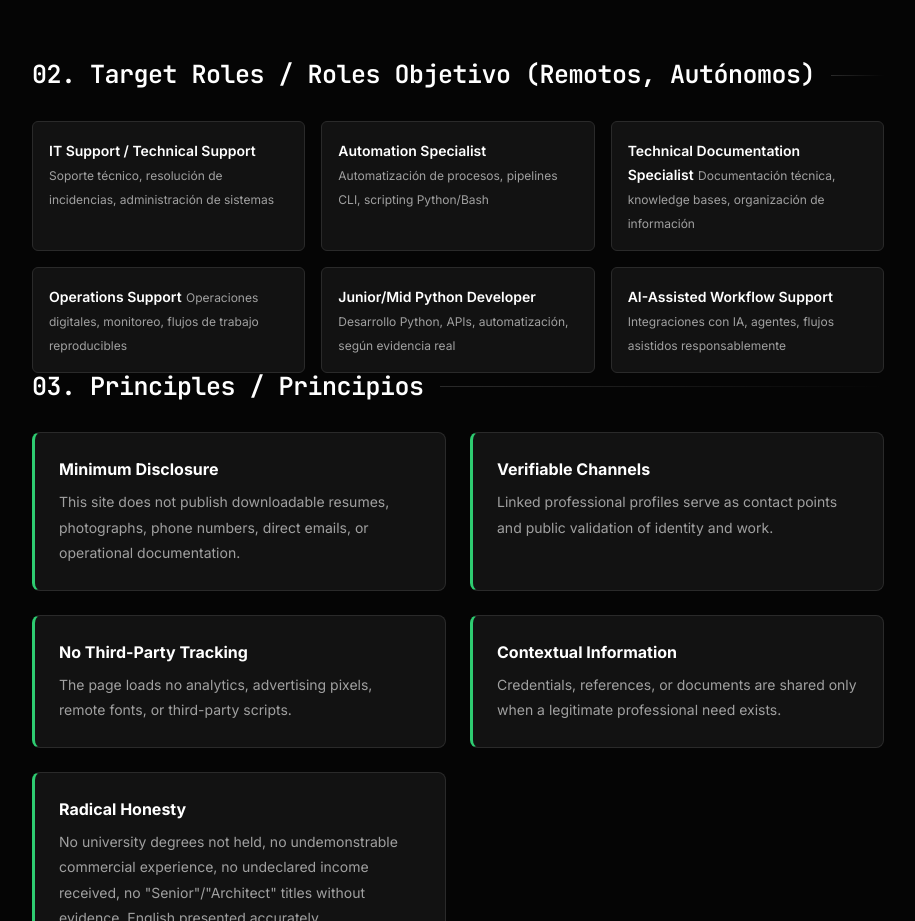
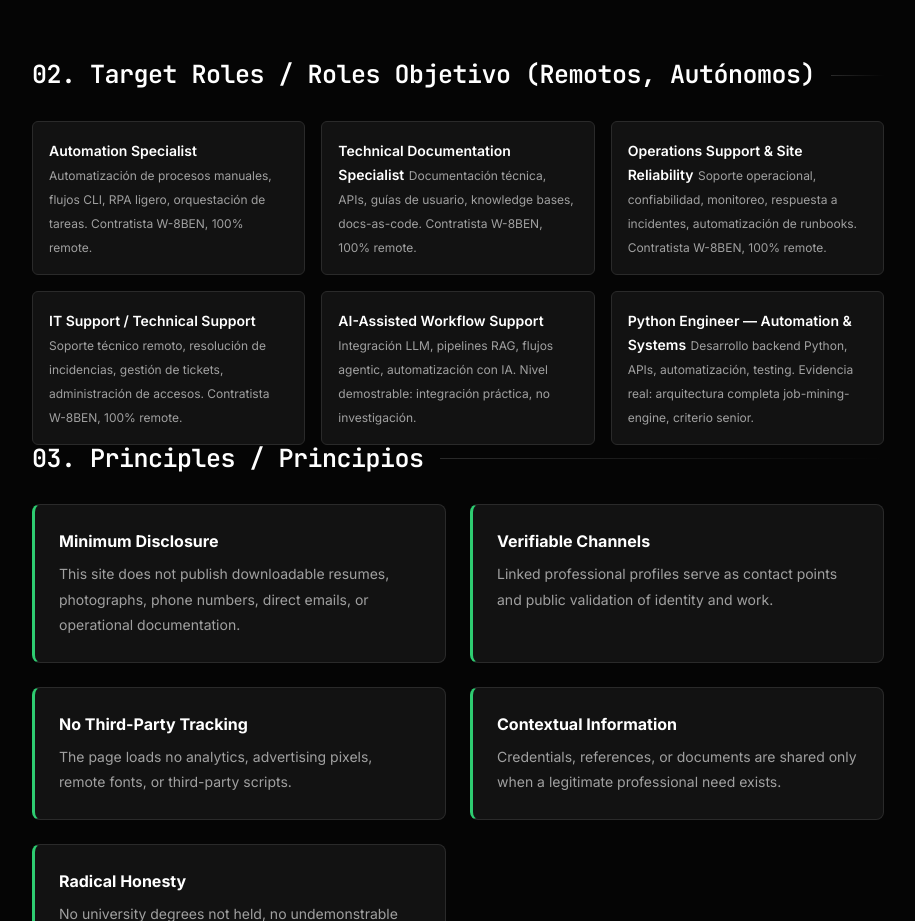
Before and after one commit to mdasuaje/mdasuaje.github.io, a plain HTML site: page index.html in a window 1280 px wide. Shown: the part 2157-3078 px from the top of the page, without its empty margins (182-1097 px from the left). Drawn offline with Linux system fonts and the light colour scheme.

Commit message:
feat(portfolio): sincronizar roles objetivo con profile/mauro.yaml (job-mining-engine)
- Hero h2: CLI-First Automation Specialist | Systems / Automation / Pipeline Engineer
- Roles objetivo reordenados según profile/mauro.yaml v1.0:
  1. Automation Specialist
  2. Technical Documentation Specialist
  3. Operations Support & Site Reliability
  4. IT Support / Technical Support
  5. AI-Assisted Workflow Support
  6. Python Engineer — Automation & Systems (reemplaza 'Junior/Mid Python Developer')
- Descripciones de roles alineadas con focus y condiciones W-8BEN / 100% remote
- README.md sincronizado con index.html

Coincide con profile/mauro.yaml source of truth (job-mining-engine rama main).

```diff
--- a/index.html
+++ b/index.html
@@ -837,28 +837,28 @@
                 <h2 id="roles-heading" class="section-header mono">02. Target Roles / Roles Objetivo (Remotos, Autónomos)</h2>
                 <div class="roles-grid">
                     <article class="role-card">
-                        <span class="role-title">IT Support / Technical Support</span>
-                        <span class="role-desc">Soporte técnico, resolución de incidencias, administración de sistemas</span>
-                    </article>
-                    <article class="role-card">
                         <span class="role-title">Automation Specialist</span>
-                        <span class="role-desc">Automatización de procesos, pipelines CLI, scripting Python/Bash</span>
+                        <span class="role-desc">Automatización de procesos manuales, flujos CLI, RPA ligero, orquestación de tareas. Contratista W-8BEN, 100% remote.</span>
                     </article>
                     <article class="role-card">
                         <span class="role-title">Technical Documentation Specialist</span>
-                        <span class="role-desc">Documentación técnica, knowledge bases, organización de información</span>
+                        <span class="role-desc">Documentación técnica, APIs, guías de usuario, knowledge bases, docs-as-code. Contratista W-8BEN, 100% remote.</span>
                     </article>
                     <article class="role-card">
-                        <span class="role-title">Operations Support</span>
-                        <span class="role-desc">Operaciones digitales, monitoreo, flujos de trabajo reproducibles</span>
+                        <span class="role-title">Operations Support & Site Reliability</span>
+                        <span class="role-desc">Soporte operacional, confiabilidad, monitoreo, respuesta a incidentes, automatización de runbooks. Contratista W-8BEN, 100% remote.</span>
                     </article>
                     <article class="role-card">
-                        <span class="role-title">Junior/Mid Python Developer</span>
-                        <span class="role-desc">Desarrollo Python, APIs, automatización, según evidencia real</span>
+                        <span class="role-title">IT Support / Technical Support</span>
+                        <span class="role-desc">Soporte técnico remoto, resolución de incidencias, gestión de tickets, administración de accesos. Contratista W-8BEN, 100% remote.</span>
                     </article>
                     <article class="role-card">
                         <span class="role-title">AI-Assisted Workflow Support</span>
-                        <span class="role-desc">Integraciones con IA, agentes, flujos asistidos responsablemente</span>
+                        <span class="role-desc">Integración LLM, pipelines RAG, flujos agentic, automatización con IA. Nivel demostrable: integración práctica, no investigación.</span>
+                    </article>
+                    <article class="role-card">
+                        <span class="role-title">Python Engineer — Automation & Systems</span>
+                        <span class="role-desc">Desarrollo backend Python, APIs, automatización, testing. Evidencia real: arquitectura completa job-mining-engine, criterio senior.</span>
                     </article>
                 </div>
             </section>
```
Also changed, not shown: 1 other file.
